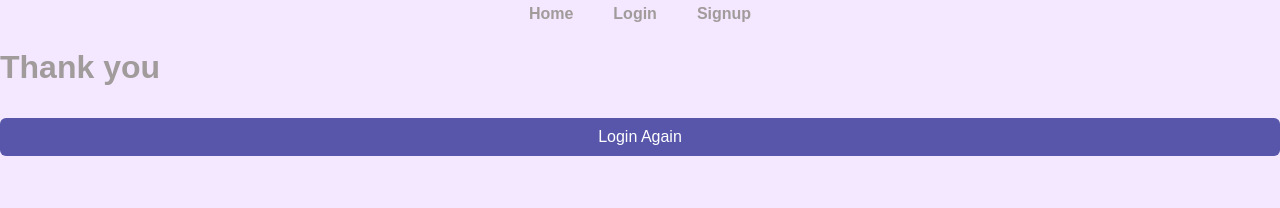
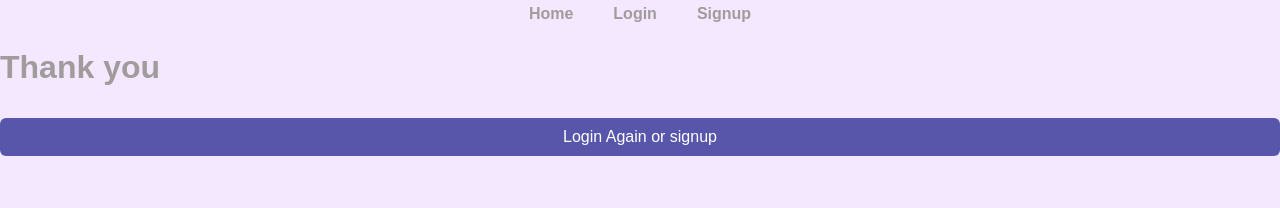
Before and after one commit to va-va-voom-coder/git-to-do-list, a React (Vite) app: page /Logout in a window 1280 px wide. Shown: the top 208 px of the page. Built offline with nearby package versions, Linux system fonts and the light colour scheme.

Commit message:
add contain on logout button

```diff
--- a/src/Pages/Logout.jsx
+++ b/src/Pages/Logout.jsx
@@ -17,7 +17,7 @@ function Logout({ onLogout }) {
     <div>
       <h1>Thank you</h1>
       <button className="login" onClick={goToLogin}>
-        Login Again
+        Login Again or signup
       </button>
     </div>
   );
```
